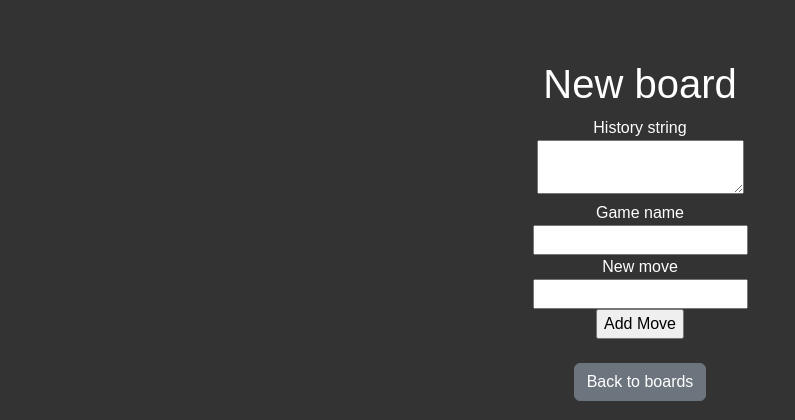
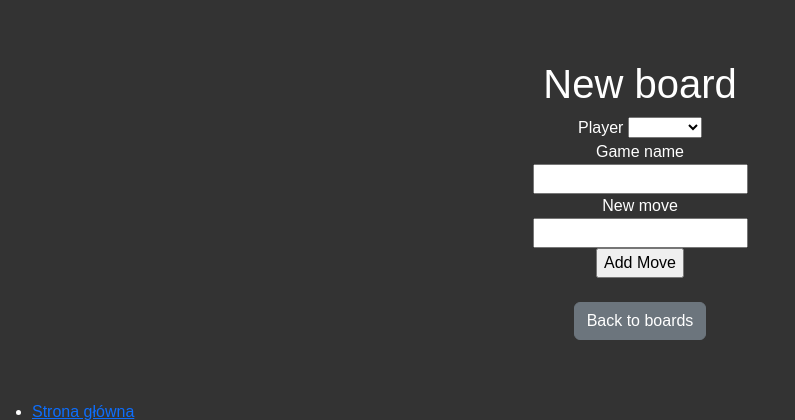
Before and after one commit to MaciejM934/Chess_project_final, a Rails app: page /boards/new in a window 1280 px wide. Shown: the top 420 px of the page, without its empty margins (0-795 px from the left). Run offline with Rails 7, Linux system fonts and the light colour scheme; the visitor is signed in with stand-in values (Sample User, id 1); data comes from the database, SQL or seed files in the repository; style sheets or scripts are compiled from the project's sources; some libraries are stand-ins or nearby versions.

Commit message:
BoardCOntroller added new fun

```diff
--- a/app/controllers/boards_controller.rb
+++ b/app/controllers/boards_controller.rb
@@ -1,5 +1,6 @@
 class BoardsController < ApplicationController
   before_action :set_board, only: %i[ show edit update destroy ]
+  before_action :require_login, only: [:edit, :update, :destroy, :show, :index, :create, :new]
 
   # GET /boards or /boards.json
   def index
@@ -22,7 +23,7 @@
   # POST /boards or /boards.json
   def create
     @board = current_player.boards.build(board_params)
-    @board.white_player_id = current_player
+    @board.white_player_id = current_player.id
 
     respond_to do |format|
       if @board.save
@@ -37,8 +38,18 @@
 
   # PATCH/PUT /boards/1 or /boards/1.json
   def update
+    new_move = params[:board][:new_move]
+
+    if new_move.present? && valid_move?(new_move)
+      @board.history_string += "/#{new_move}"
+    else
+      flash[:alert] = "Invalid move format."
+      redirect_to board_path
+      return
+    end
+
     respond_to do |format|
-      if @board.update(board_params)
+      if @board.save
         format.html { redirect_to board_url(@board), notice: "Board was successfully updated." }
         format.json { render :show, status: :ok, location: @board }
       else
@@ -47,6 +58,8 @@
       end
     end
   end
+
+
 
   # DELETE /boards/1 or /boards/1.json
   def destroy
@@ -58,19 +71,6 @@
     end
   end
 
-  def validate_move
-    move = params[:move]
-
-    unless valid_move?(move)
-      redirect_to new_board_path, alert: "Invalid move format."
-    end
-  end
-
-  def valid_move?(move)
-    move.match?(/\A[a-h][1-8][a-h][1-8][qnrb]?\z/i)
-  end
-
-
   private
     # Use callbacks to share common setup or constraints between actions.
     def set_board
@@ -81,4 +81,14 @@
     def board_params
       params.require(:board).permit(:history_string, :game_name, :white_player_id, :black_player_id)
     end
+
+    def valid_move?(move)
+      move.match?(/\A[a-h][1-8][a-h][1-8][qnrb]?\z/i)
+    end
+
+    def require_login
+      unless logged_in?
+        redirect_to login_path
+      end
+    end
 end
--- a/app/models/board.rb
+++ b/app/models/board.rb
@@ -2,5 +2,5 @@
     has_and_belongs_to_many :players, :join_table => :players_boards
     validates :game_name, presence: true, length: {in: 3..20}
     validates :white_player_id, presence: true
-
+    validates :black_player_id, presence: true
 end
--- a/app/views/boards/_form.html.erb
+++ b/app/views/boards/_form.html.erb
@@ -8,11 +8,17 @@
         <% end %>
       </ul>
     </div>
+    <% else %>
+    <% if flash[:alert].present? %>
+      <div style="color: red">
+        <%= flash[:alert] %>
+      </div>
+    <% end %>
   <% end %>
 
-  <div>
-    <%= form.label :history_string, style: "display: block" %>
-    <%= form.text_area :history_string %>
+  <div class="field">
+    <%= form.label :player_id %>
+    <%= form.select :player_id, options_for_select(Player.all.map { |player| [player.nickname, player.id] }), include_blank: true %>
   </div>
 
   <div>
--- a/app/views/boards/new.html.erb
+++ b/app/views/boards/new.html.erb
@@ -6,6 +6,7 @@
 
         <% if logged_in? %>
           <%= render "form", board: @board %>
+
         <% else %>
           <p>You must be signed in to create a board.</p>
         <% end %>
--- /dev/null
+++ b/db/migrate/20230626194447_adding_new_move_to_board.rb
@@ -0,0 +1,5 @@
+class AddingNewMoveToBoard < ActiveRecord::Migration[7.0]
+  def change
+    add_column :boards, :new_move, :string
+  end
+end
```
Also changed, not shown: app/views/boards/edit.html.erb (+0 -8 lines).
